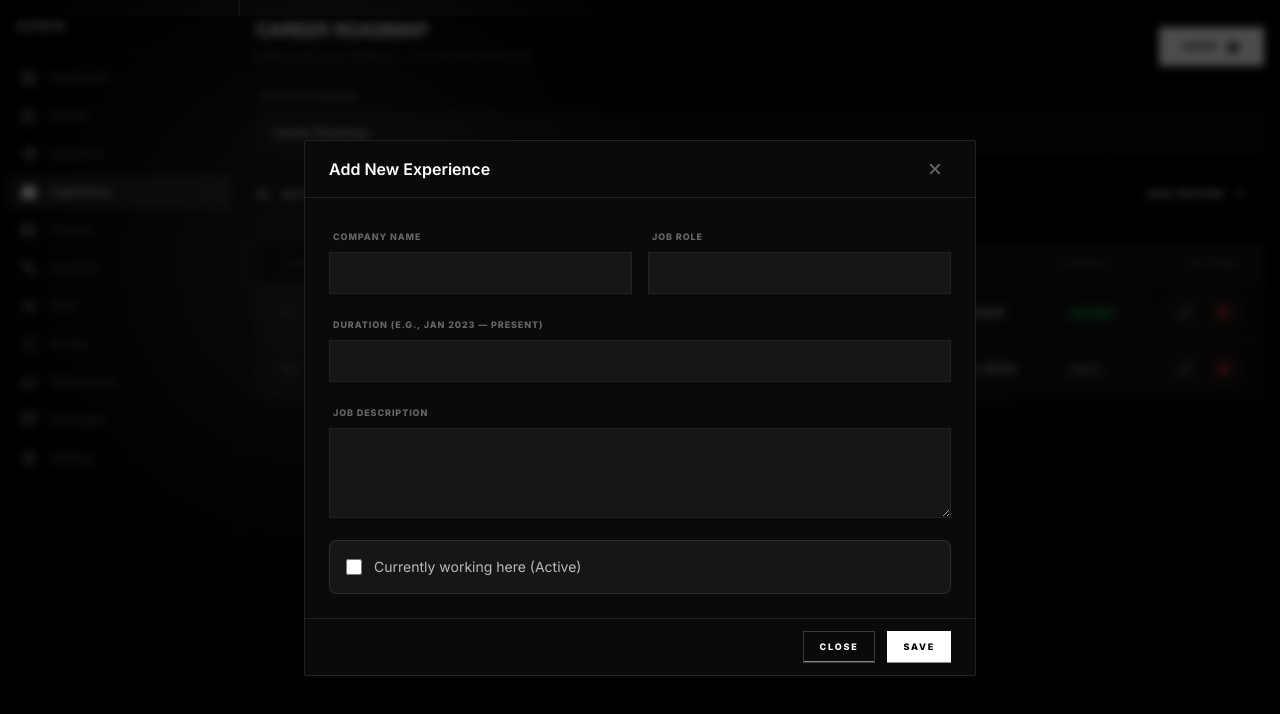
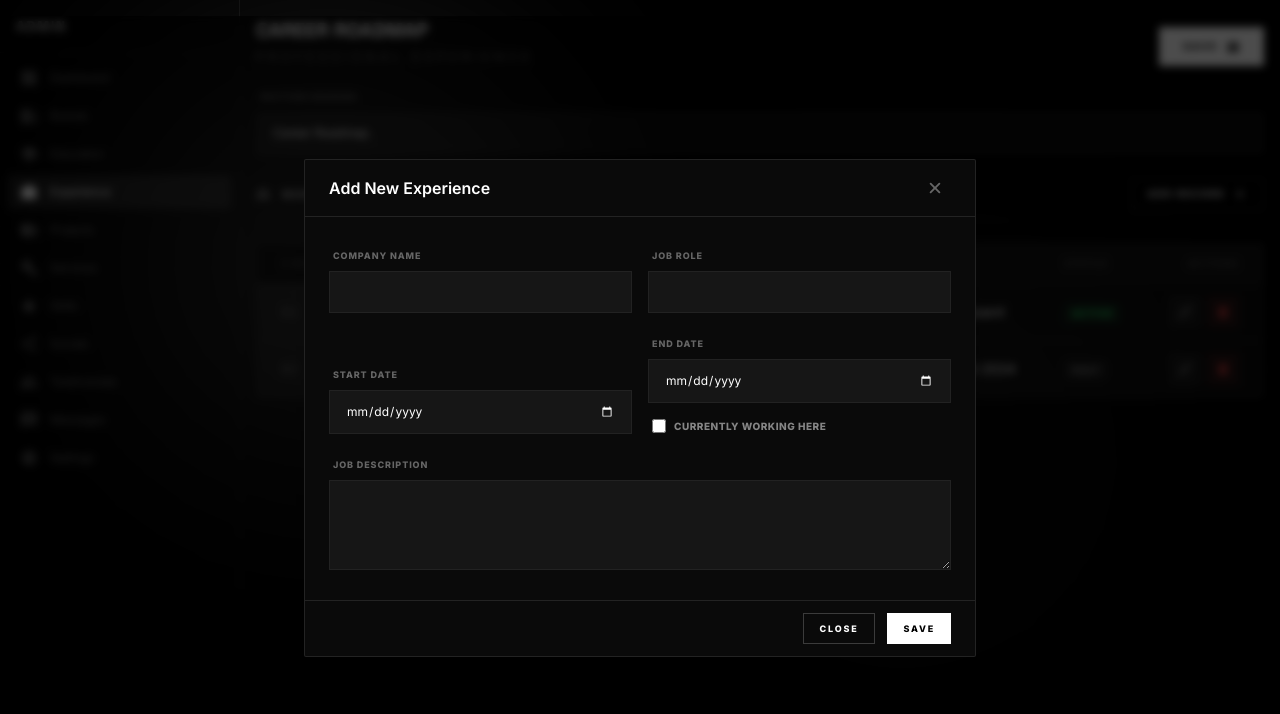
Before and after one commit to Hayyanshaikh/portfolio, a Next.js app: page /admin/experience in a window 1280 px wide. Both pictures are taken after a click on the button "ADD RECORD". Shown: the top 714 px of the page. Built offline with nearby package versions, Linux system fonts and the light colour scheme.

Commit message:
feat: refine experience admin page UI and logic

```diff
--- a/app/(admin)/admin/experience/page.tsx
+++ b/app/(admin)/admin/experience/page.tsx
@@ -11,12 +11,15 @@ import DataTable, { ColumnDef } from "@/components/admin/DataTable";
 import Modal from "@/components/ui/Modal";
 import Form from "@/components/ui/Form";
 import ActionButtons from "@/components/ui/ActionButtons";
+import DateField from "@/components/ui/DateField";
 
 interface ExperienceEntry {
   id: string;
   company: string;
   role: string;
-  period: string;
+  period: string; // The formatted string for display
+  startDate: string;
+  endDate?: string;
   description: string;
   active: boolean;
 }
@@ -27,6 +30,8 @@ const initialExperience: ExperienceEntry[] = [
     company: "Viabletree",
     role: "Associate Software Engineer",
     period: "Sept 2024 — Present",
+    startDate: "2024-09-01",
+    endDate: "",
     description: "Leading the development of enterprise-level ERP modules using Next.js, TypeScript, and Ant Design. Responsible for building scalable frontend architecture, optimizing performance, and integrating backend APIs for real-time business operations.",
     active: true,
   },
@@ -35,6 +40,8 @@ const initialExperience: ExperienceEntry[] = [
     company: "Techonza Technology",
     role: "Frontend Developer",
     period: "Dec 2021 — Sept 2024",
+    startDate: "2021-12-01",
+    endDate: "2024-09-15",
     description: "Converted complex Figma designs into responsive and interactive web applications using React.js and Tailwind CSS. Built reusable component libraries, integrated REST APIs, and collaborated closely with backend teams.",
     active: false,
   },
@@ -48,6 +55,7 @@ const ExperiencePage = () => {
     null,
   );
   const [experience, setExperience] = useState<ExperienceEntry[]>([]);
+  const [isEntryActive, setIsEntryActive] = useState<boolean>(false);
 
   useEffect(() => {
     setExperience(initialExperience);
@@ -55,11 +63,13 @@ const ExperiencePage = () => {
 
   const handleAddEntryModal = () => {
     setSelectedEntry(null);
+    setIsEntryActive(false);
     setIsModalOpen(true);
   };
 
   const handleEditEntry = (entry: ExperienceEntry) => {
     setSelectedEntry(entry);
+    setIsEntryActive(entry.active);
     setIsModalOpen(true);
   };
 
@@ -68,11 +78,23 @@ const ExperiencePage = () => {
   };
 
   const handleSave = (values: Record<string, any>) => {
+    const formatDate = (dateStr: string) => {
+      if (!dateStr) return "";
+      const date = new Date(dateStr);
+      return date.toLocaleDateString("en-US", { month: "short", year: "numeric" });
+    };
+
+    const start = formatDate(values.startDate);
+    const end = !!values.active ? "Present" : formatDate(values.endDate);
+    const period = `${start} — ${end}`;
+
     const payload = {
       id: selectedEntry?.id || Math.random().toString(36).substr(2, 9),
       role: values.role || "",
-      period: values.period || "",
       company: values.company || "",
+      startDate: values.startDate || "",
+      endDate: values.endDate || "",
+      period: period,
       description: values.description || "",
       active: !!values.active,
     };
@@ -217,12 +239,35 @@ const ExperiencePage = () => {
               defaultValue={selectedEntry?.role}
             />
           </div>
-          <InputField
-            isRequired
-            name="period"
-            label="Duration (e.g., Jan 2023 — Present)"
-            defaultValue={selectedEntry?.period}
-          />
+          <div className="grid grid-cols-1 md:grid-cols-2 gap-4 items-end">
+            <DateField
+              isRequired
+              name="startDate"
+              label="Start Date"
+              defaultValue={selectedEntry?.startDate}
+            />
+            <div className="space-y-4">
+              <DateField
+                name="endDate"
+                label="End Date"
+                isDisabled={isEntryActive}
+                defaultValue={selectedEntry?.endDate}
+              />
+              <div className="flex items-center gap-2 pl-1">
+                <input
+                  type="checkbox"
+                  id="active"
+                  name="active"
+                  checked={isEntryActive}
+                  onChange={(e) => setIsEntryActive(e.target.checked)}
+                  className="w-3.5 h-3.5 rounded border-white/20 bg-transparent text-primary focus:ring-primary/20 cursor-pointer"
+                />
+                <label htmlFor="active" className="text-[10px] uppercase tracking-wider font-bold text-white/50 cursor-pointer hover:text-white/70 transition-colors">
+                  Currently working here
+                </label>
+              </div>
+            </div>
+          </div>
           <InputField
             name="description"
             label="Job Description"
@@ -230,18 +275,6 @@ const ExperiencePage = () => {
             rows={4}
             defaultValue={selectedEntry?.description}
           />
-          <div className="flex items-center gap-3 p-4 bg-white/5 rounded-lg border border-white/10">
-             <input
-                type="checkbox"
-                id="active"
-                name="active"
-                defaultChecked={selectedEntry?.active}
-                className="w-4 h-4 rounded border-white/20 bg-transparent text-primary focus:ring-primary/20"
-             />
-             <label htmlFor="active" className="text-sm font-medium text-white/70 cursor-pointer">
-                Currently working here (Active)
-             </label>
-          </div>
         </Form>
       </Modal>
 
--- /dev/null
+++ b/components/ui/DateField.tsx
@@ -0,0 +1,47 @@
+import React from "react";
+
+interface DateFieldProps {
+  name: string;
+  label: string;
+  isDisabled?: boolean;
+  isRequired?: boolean;
+  defaultValue?: string;
+  errors?: Record<string, string>;
+}
+
+export default function DateField({
+  name,
+  label,
+  isDisabled = false,
+  isRequired = false,
+  defaultValue,
+  errors,
+}: DateFieldProps) {
+  const inputBaseClass =
+    "w-full bg-white/5 border px-4 py-3 text-xs outline-none transition-all text-white appearance-none";
+
+  const error = errors?.[name];
+
+  return (
+    <div className={`space-y-1.5 flex-1 transition-opacity ${isDisabled ? "opacity-30 pointer-events-none" : "opacity-100"}`}>
+      <label className="text-[9px] uppercase tracking-widest text-muted font-bold ml-1">
+        {label}
+      </label>
+
+      <div className="relative group">
+        <input
+          name={name}
+          type="date"
+          disabled={isDisabled}
+          defaultValue={defaultValue}
+          data-required={isRequired ? true : undefined}
+          className={`${inputBaseClass} ${
+            error ? "border-red-500 focus:border-red-500" : "border-white/5 focus:border-white/20"
+          } [color-scheme:dark] ${isDisabled ? "cursor-not-allowed" : ""}`}
+        />
+      </div>
+
+      {error && <p className="text-red-500 text-[10px] ml-1">{error}</p>}
+    </div>
+  );
+}
```
